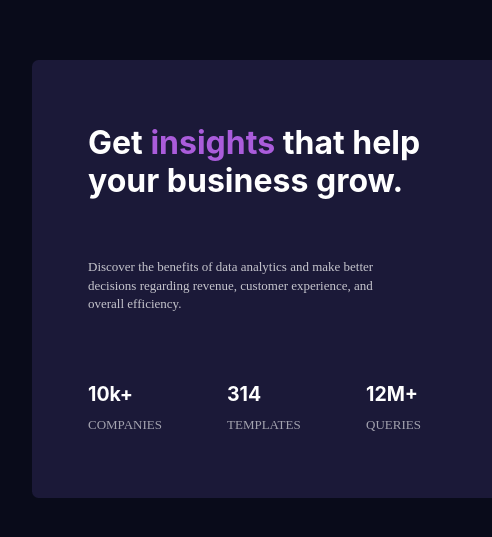
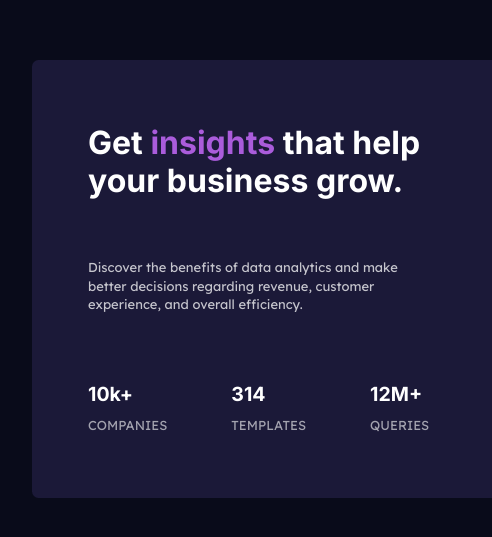
Before and after one commit to w3bdev1/stats-preview-card-component, a plain HTML site: page index.html in a window 1280 px wide. Shown: the part 121-658 px from the top of the page, 143-635 px from the left. Drawn offline with Linux system fonts and the light colour scheme.

Commit message:
Fonts added

```diff
--- a/styles.css
+++ b/styles.css
@@ -1,3 +1,5 @@
+@import url('https://fonts.googleapis.com/css2?family=Inter:wght@400;700&family=Lexend+Deca&display=swap');
+
 :root {
 	--clr-blue-bg: hsl(233, 47%, 7%);
 	--clr-blue-card: hsl(244, 38%, 16%);
```
